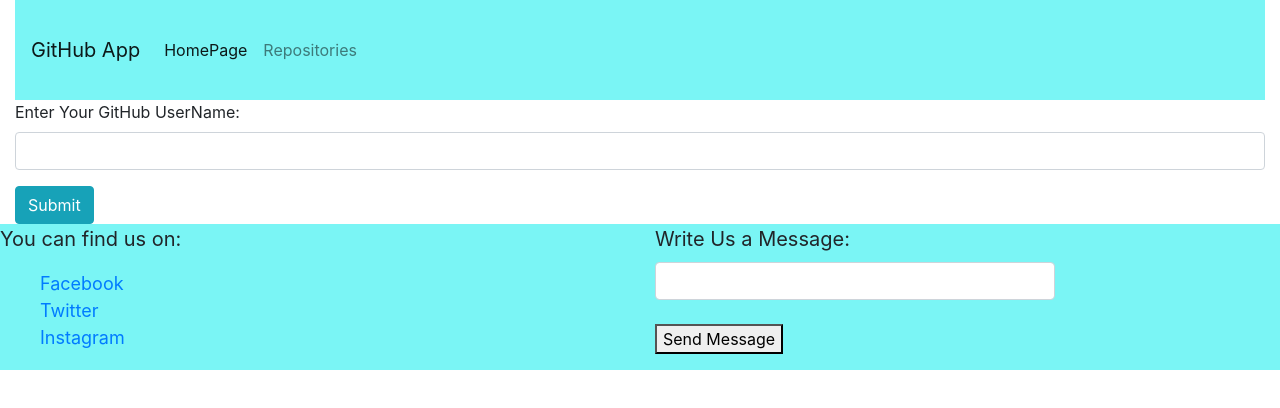
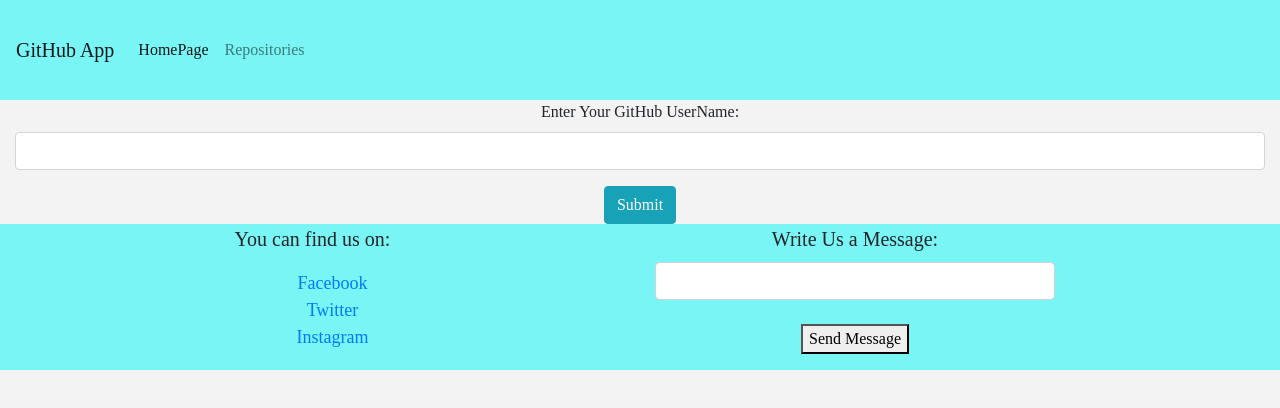
Before and after one commit to Alice-Githui/GitHub-App, an Angular app: page /home in a window 1280 px wide. Shown: the top 408 px of the page. Built offline with nearby package versions, Linux system fonts and the light colour scheme.

Commit message:
Add the app service

```diff
--- a/src/app/homepage/homepage.component.html
+++ b/src/app/homepage/homepage.component.html
@@ -1,8 +1,6 @@
-
+<app-navbar></app-navbar>
 
 <div class = "container-fluid">
-    <app-navbar></app-navbar>
-
     <div class="form-field">
         <form>
             <div class="form-group">
--- a/src/environments/environment.prod.ts
+++ b/src/environments/environment.prod.ts
@@ -1,3 +1,5 @@
 export const environment = {
-  production: true
+  production: true,
+  accessToken:  "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",
+  ApiKey: 'https://api.github.com/users/',
 };
--- a/src/environments/environment.ts
+++ b/src/environments/environment.ts
@@ -3,7 +3,9 @@
 // The list of file replacements can be found in `angular.json`.
 
 export const environment = {
-  production: false
+  production: false,
+  accessToken:  "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",
+  ApiKey: 'https://api.github.com/users/',
 };
 
 /*
--- a/src/styles.css
+++ b/src/styles.css
@@ -2,6 +2,16 @@
 
 @import "~bootstrap/dist/css/bootstrap.css";
 
+@import url('https://fonts.googleapis.com/css2?family=Zilla+Slab:wght@300&display=swap');
+
 *{
     box-sizing: border-box;
+    font-family: 'Zilla Slab', serif;
 }
+body{
+    text-align: center;
+    display: flex;
+    flex-direction: column;
+    background-color: #f3f3f3;
+
+}
```
Also changed, not shown: src/app/app/service.service.ts (added, +9 -0 lines), 2 other files (tests, documents, lock files or other folders).
